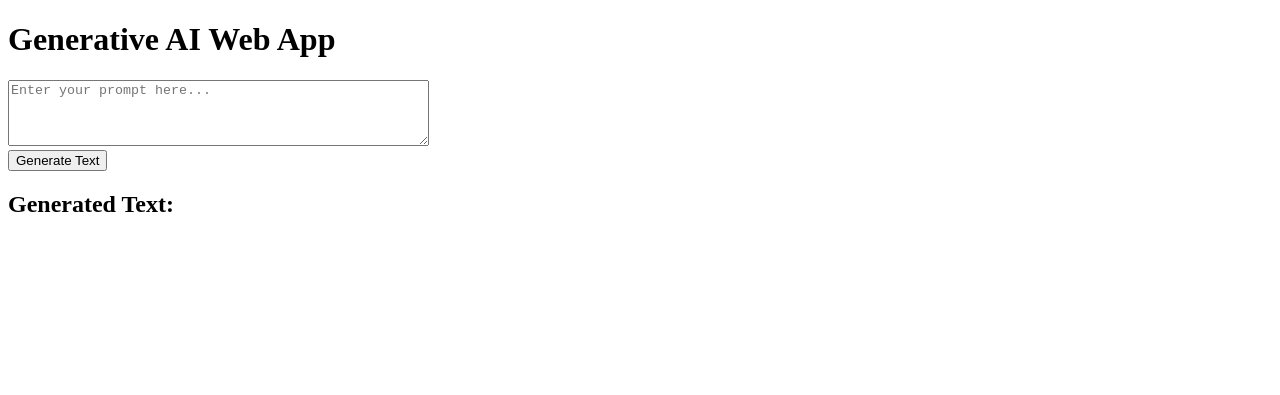
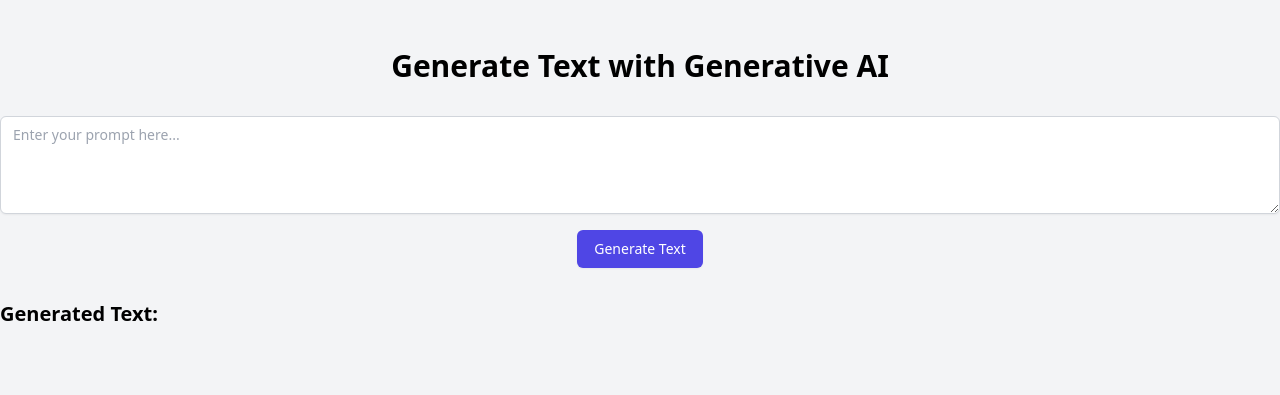
Before and after one commit to pmehu/App-test, a website: page public/index.html in a window 1280 px wide. Drawn offline with nearby package versions, Linux system fonts and the light colour scheme.

Commit message:
Update index.html
INDEX UPDATION

```diff
--- a/public/index.html
+++ b/public/index.html
@@ -1,17 +1,23 @@
 <!DOCTYPE html>
 <html lang="en">
 <head>
-    <meta charset="UTF-8">
-    <meta name="viewport" content="width=device-width, initial-scale=1.0">
-    <title>Generative AI Web App</title>
+  <meta charset="UTF-8">
+  <meta name="viewport" content="width=device-width, initial-scale=1.0">
+  <title>Generative AI Web App</title>
+  <!-- Include Tailwind CSS -->
+  <link href="https://cdn.jsdelivr.net/npm/tailwindcss@2.2.16/dist/tailwind.min.css" rel="stylesheet">
 </head>
-<body>
-    <h1>Generative AI Web App</h1>
-    <textarea id="prompt" rows="4" cols="50" placeholder="Enter your prompt here..."></textarea>
-    <br>
-    <button onclick="generateText()">Generate Text</button>
-    <h2>Generated Text:</h2>
-    <p id="result"></p>
-    <script src="script.js"></script>
+<body class="bg-gray-100">
+  <div class="container mx-auto py-12">
+    <h1 class="text-3xl font-bold text-center mb-8">Generate Text with Generative AI</h1>
+    <textarea id="prompt" class="form-textarea mt-1 block w-full px-3 py-2 border border-gray-300 rounded-md shadow-sm focus:outline-none focus:ring-indigo-500 focus:border-indigo-500 sm:text-sm" rows="4" placeholder="Enter your prompt here..."></textarea>
+    <div class="mt-4 flex justify-center">
+      <button onclick="generateText()" class="px-4 py-2 border border-transparent rounded-md shadow-sm text-sm font-medium text-white bg-indigo-600 hover:bg-indigo-700 focus:outline-none focus:ring-2 focus:ring-offset-2 focus:ring-indigo-500">Generate Text</button>
+    </div>
+    <h2 class="text-xl font-bold mt-8 mb-4">Generated Text:</h2>
+    <p id="result" class="text-gray-800"></p>
+  </div>
+
+  <script src="script.js"></script>
 </body>
 </html>
```
